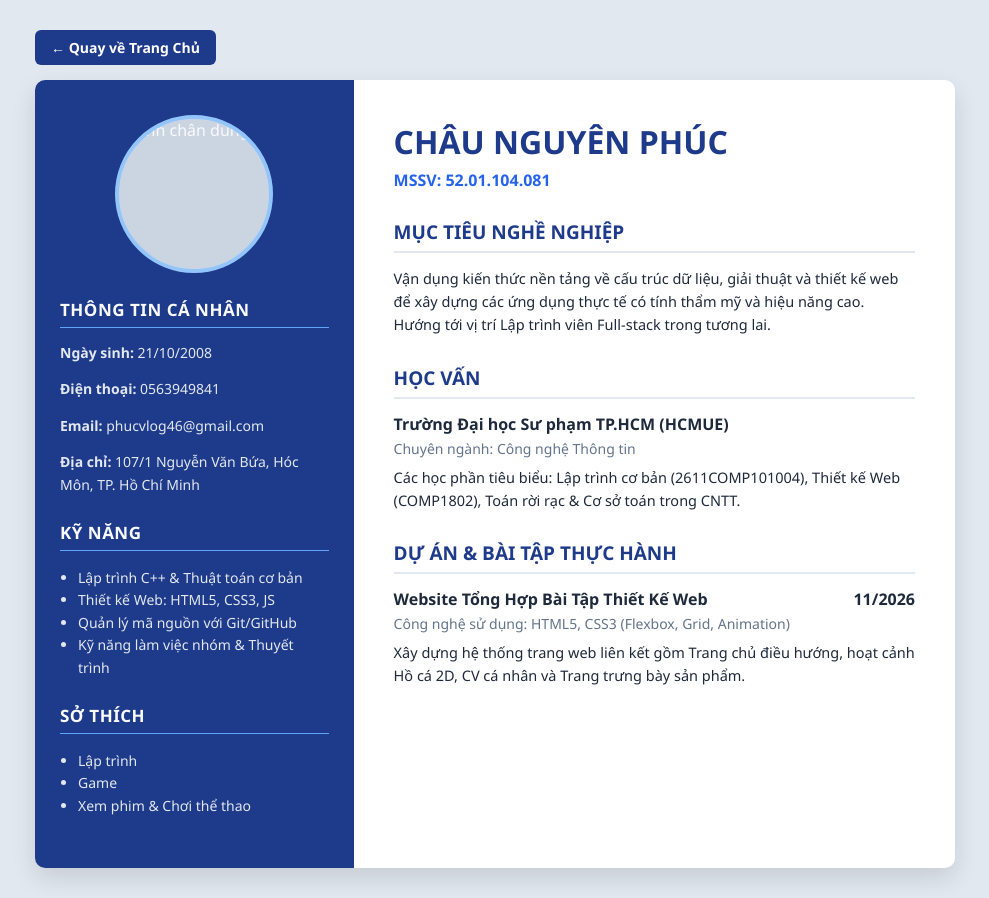
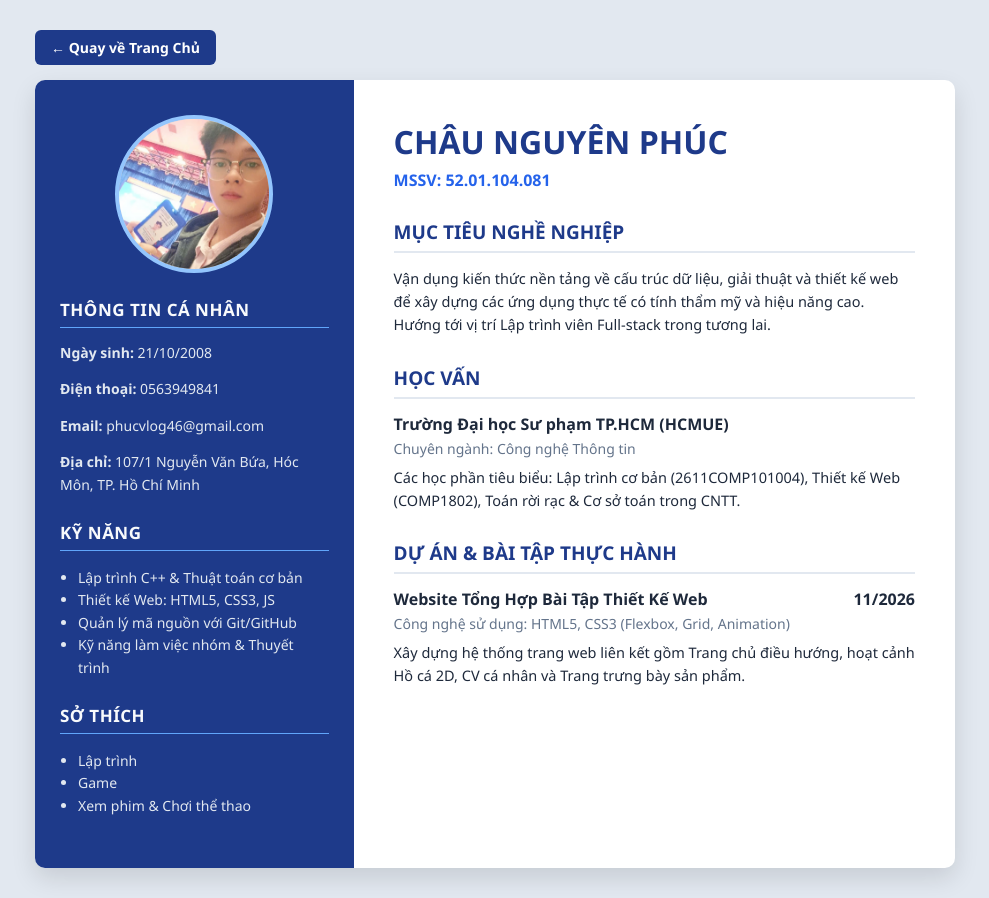
Before and after one commit to phucvlog46-stack/Nguyen-Phuc.github.io, a plain HTML site: page cv cá nhân.html in a window 1280 px wide. Shown: the whole page, without its empty margins (145-1134 px from the left). Drawn offline with Linux system fonts and the light colour scheme.

Commit message:
Update cv cá nhân.html

```diff
--- a/cv cá nhân.html
+++ b/cv cá nhân.html
@@ -121,7 +121,7 @@
     <!-- CỘT TRÁI -->
     <aside class="sidebar">
         <!-- Ảnh đại diện -->
-        <img src="32e28f2e8e470e195756.jpg" alt="Ảnh chân dung" class="profile-pic">
+        <img src="4E65DCD3-DBF9-4314-BC72-6F1E67F8BF13_1_201_a.jpeg" alt="Ảnh chân dung" class="profile-pic">
 
         <h3>Thông tin cá nhân</h3>
         <p><strong>Ngày sinh:</strong> 21/10/2008</p>
```
